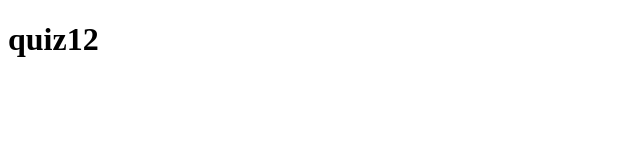
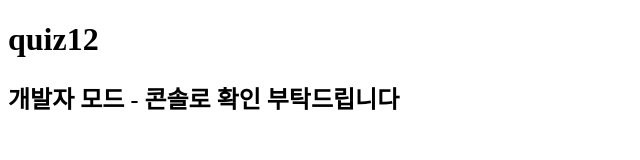
Before and after one commit to samuelzaza999/start-fe, a website built with webpack: page 12/quiz12.html in a window 1280 px wide. Shown: the whole page, without its empty margins (0-640 px from the left). Built offline with nearby package versions, Linux system fonts and the light colour scheme.

Commit message:
Update quiz12.html

```diff
--- a/12/quiz12.html
+++ b/12/quiz12.html
@@ -8,6 +8,7 @@
   </head>
   <body>
     <h1>quiz12</h1>
+    <h2>개발자 모드 - 콘솔로 확인 부탁드립니다</h2>
     <script type="module" src="quiz12.js"></script>
   </body>
 </html>
```
